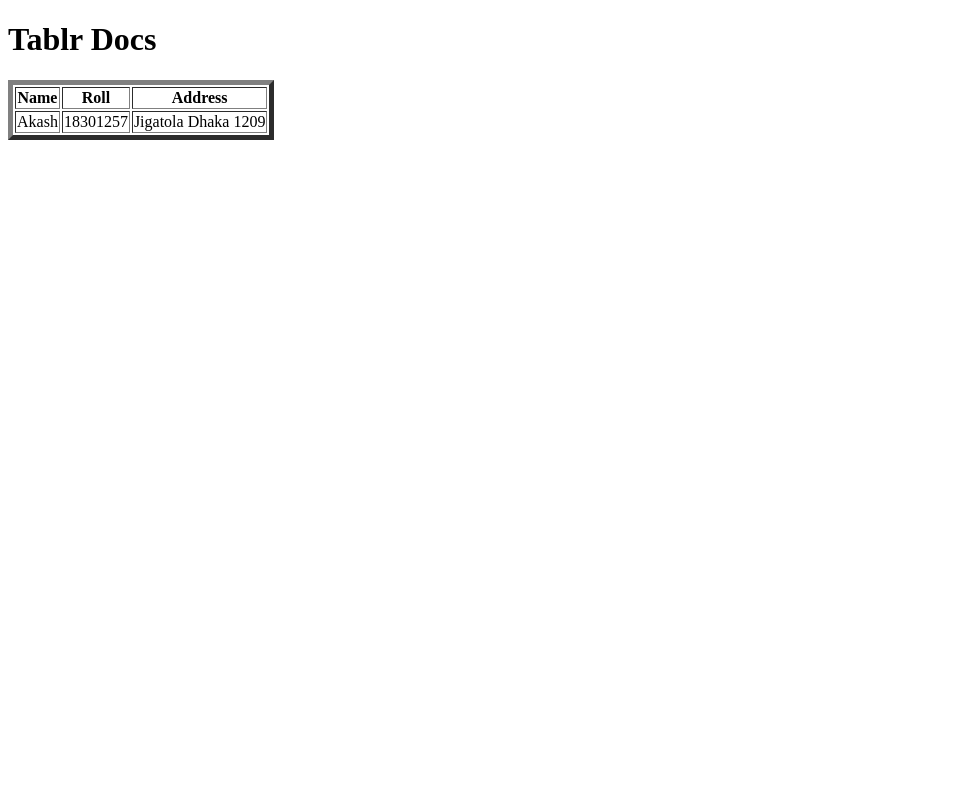
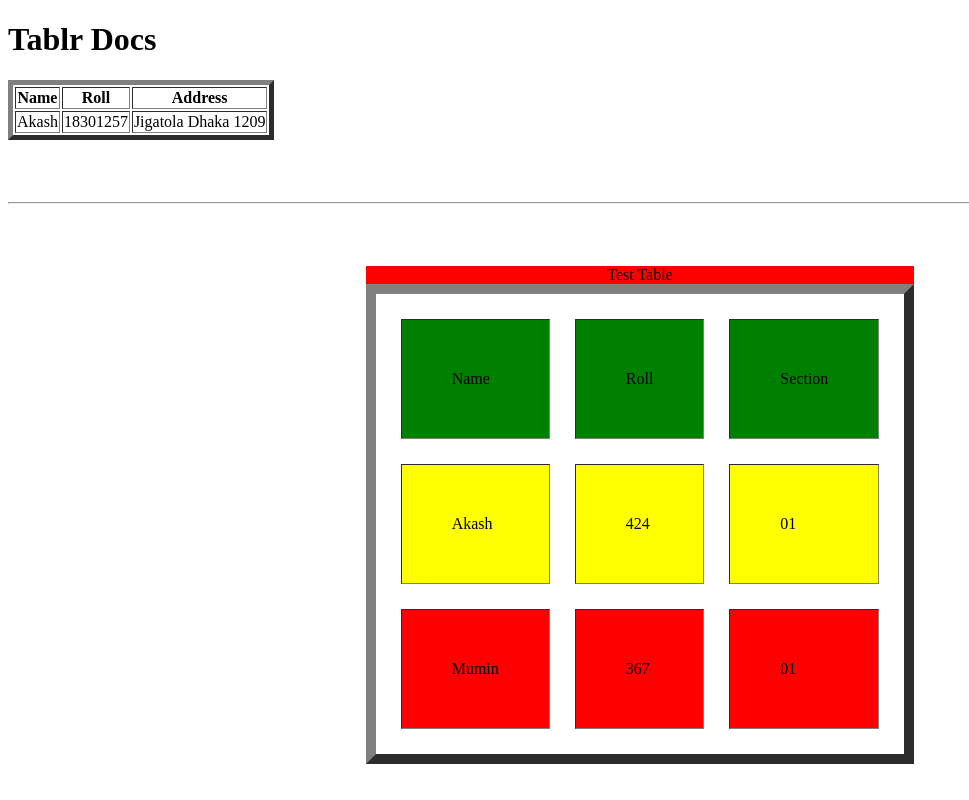
Before and after one commit to Injamulhasan/LearnHtml, a plain HTML site: page 0_HTML-Tags/15_table.html in a window 1280 px wide. Shown: the whole page, without its empty margins (0-969 px from the left). Drawn offline with Linux system fonts and the light colour scheme.

Commit message:
update table tag file with its properties

```diff
--- a/0_HTML-Tags/15_table.html
+++ b/0_HTML-Tags/15_table.html
@@ -19,5 +19,42 @@
         <td>Jigatola Dhaka 1209</td>
       </tr>
     </table>
+<br><br><br>
+ <hr><br><br><br>
+
+    <table border="10" cellpadding="50" cellspacing="25" align="center" >
+
+
+      <caption style="background-color: red;">Test Table</caption>
+
+
+      <thead bgcolor="green">
+      <tr>
+        <td>Name</td>
+        <td>Roll</td>
+        <td>Section</td>
+      </tr>
+    </thead>
+
+
+    <tbody bgcolor="yellow">
+      <tr>
+        <td>Akash</td>
+        <td>424</td>
+        <td>01</td>
+      </tr>
+    </tbody>
+
+
+    <tfoot bgcolor="red">
+      <tr>
+        <td>Mumin</td>
+        <td>367</td>
+        <td>01</td>
+      </tr>
+    </tfoot>
+
+
+    </table>
   </body>
 </html>
```
